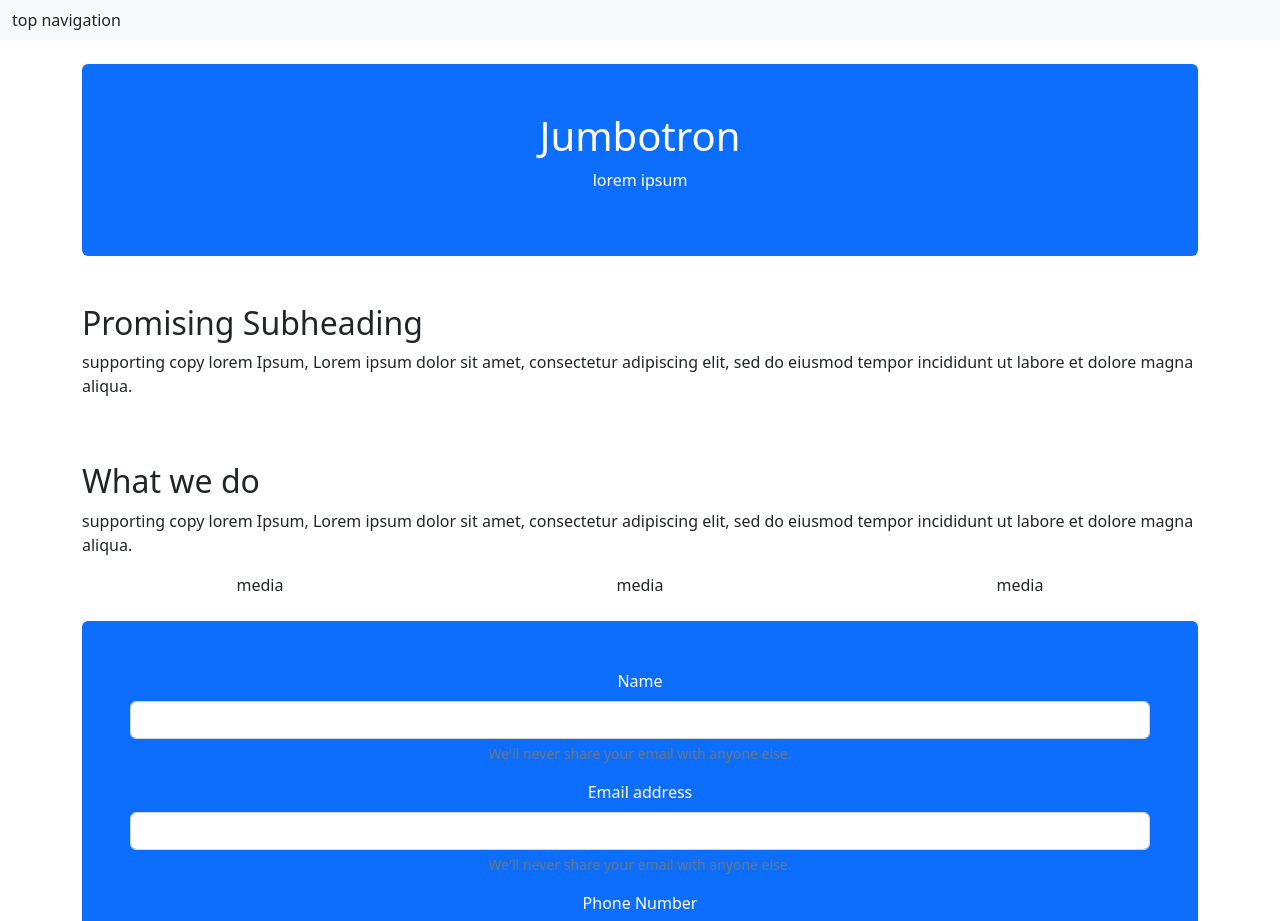
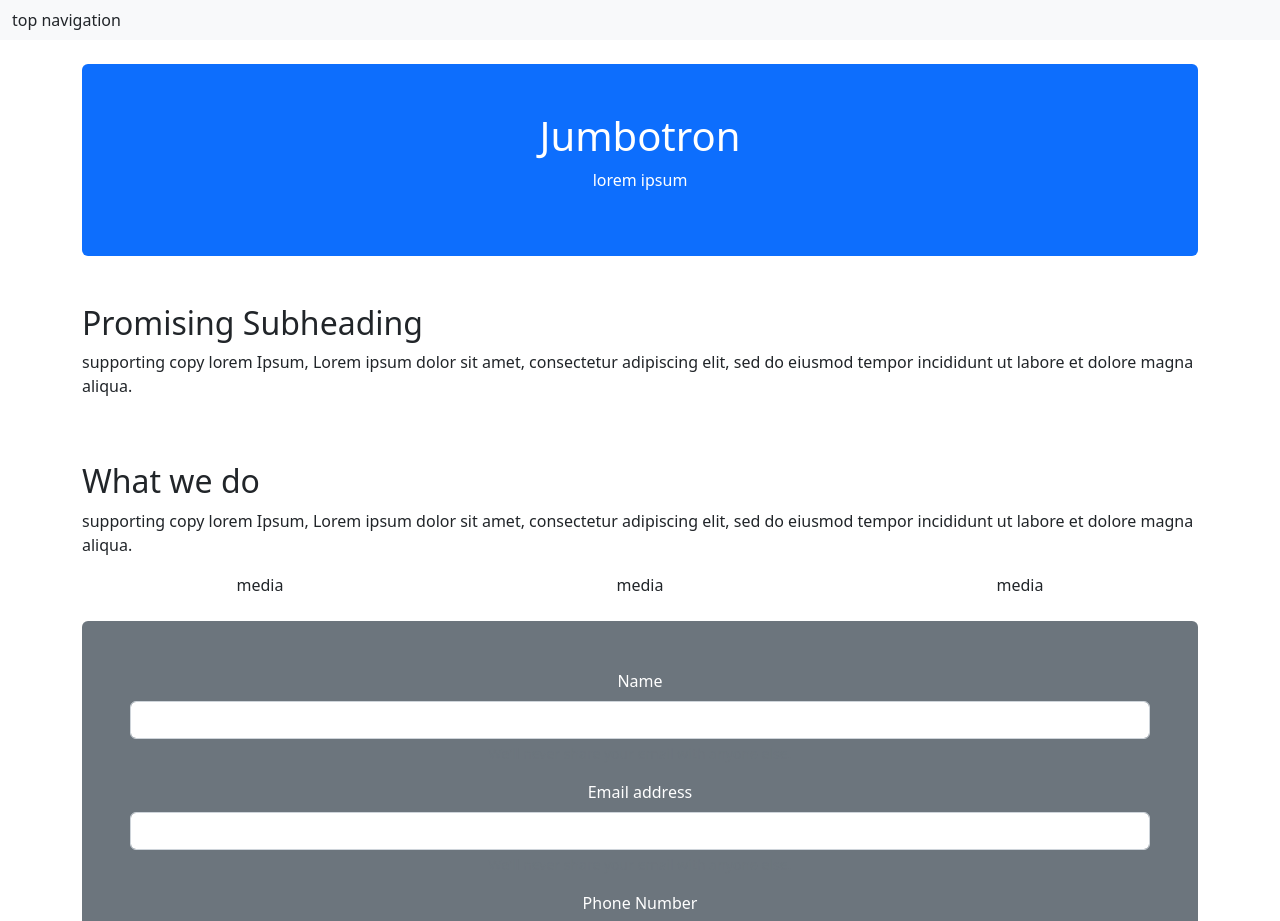
Before and after one commit to chips-ahoy-developement/landing-page, a React (Create React App) app: page / in a window 1280 px wide. Shown: the top 921 px of the page. Built offline with nearby package versions, Linux system fonts and the light colour scheme.

Commit message:
update form.js

```diff
--- a/src/App.js
+++ b/src/App.js
@@ -1,6 +1,6 @@
 import "./App.scss";
 import Form from "./components/form/Form";
-import Jumbotron from "./components/jumbtron/Jumbotron";
+import Jumbotron from "./components/jumbotron/Jumbotron";
 import Navigation from "./components/navigation/Navigation";
 
 function App() {
@@ -33,7 +33,7 @@ function App() {
         <div className="row">
           <div className="col">
 
-            <div className='mt-4 p-5 bg-primary text-white rounded'>
+            <div className='mt-4 p-5 bg-secondary text-white rounded'>
               <Form></Form>
             </div>
           </div>
--- a/src/components/form/Form.js
+++ b/src/components/form/Form.js
@@ -4,13 +4,13 @@ const Form = () => {
   return (
     <form>
     <div className="mb-3">
-        <label for="exampleInputEmail1" className="form-label">
+        <label for="name" className="form-label text-start">
           Name
         </label>
         <input
           type="name"
           className="form-control"
-          id="John Doe"
+          id="name"
           aria-describedby="name"
         />
         <div id="emailHelp" className="form-text">
@@ -18,7 +18,7 @@ const Form = () => {
         </div>
       </div>
       <div className="mb-3">
-        <label for="exampleInputEmail1" className="form-label">
+        <label for="exampleInputEmail1" className="form-label text-start">
           Email address
         </label>
         <input
@@ -32,7 +32,7 @@ const Form = () => {
         </div>
       </div>
       <div className="mb-3">
-        <label for="exampleInputPassword1" className="form-label">
+        <label for="exampleInputPassword1" className="form-label text-start">
           Phone Number
         </label>
         <input
```
Also changed, not shown: src/components/jumbotron/Jumbotron.js (renamed from src/components/jumbtron/Jumbotron.js), src/components/jumbotron/jumbotron.module.scss (added).
